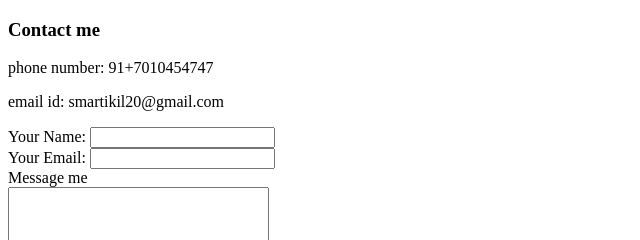
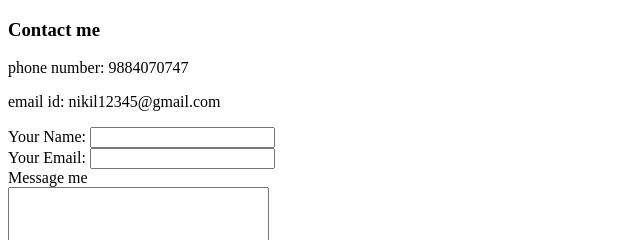
Before and after one commit to smartnikil/cv, a plain HTML site: page Contact me.html in a window 1280 px wide. Shown: the top 240 px of the page, 0-640 px from the left. Drawn offline with Linux system fonts and the light colour scheme.

Commit message:
Update Contact me.html

```diff
--- a/Contact me.html
+++ b/Contact me.html
@@ -6,9 +6,9 @@
   </head>
   <body>
     <h3>Contact me</h3>
-    <p>phone number: 91+7010454747</p>
-      <p>email id: smartikil20@gmail.com</p>
-      <form action="mailto:smartnikil20@gmail.com" method="post" enctype="text/plain">
+    <p>phone number: 9884070747</p>
+      <p>email id: nikil12345@gmail.com</p>
+      <form action="index.html" method="post" enctype="text/plain">
         <label> Your Name:</label>
         <input type="name" name="your name" value="">
         <br>
```
